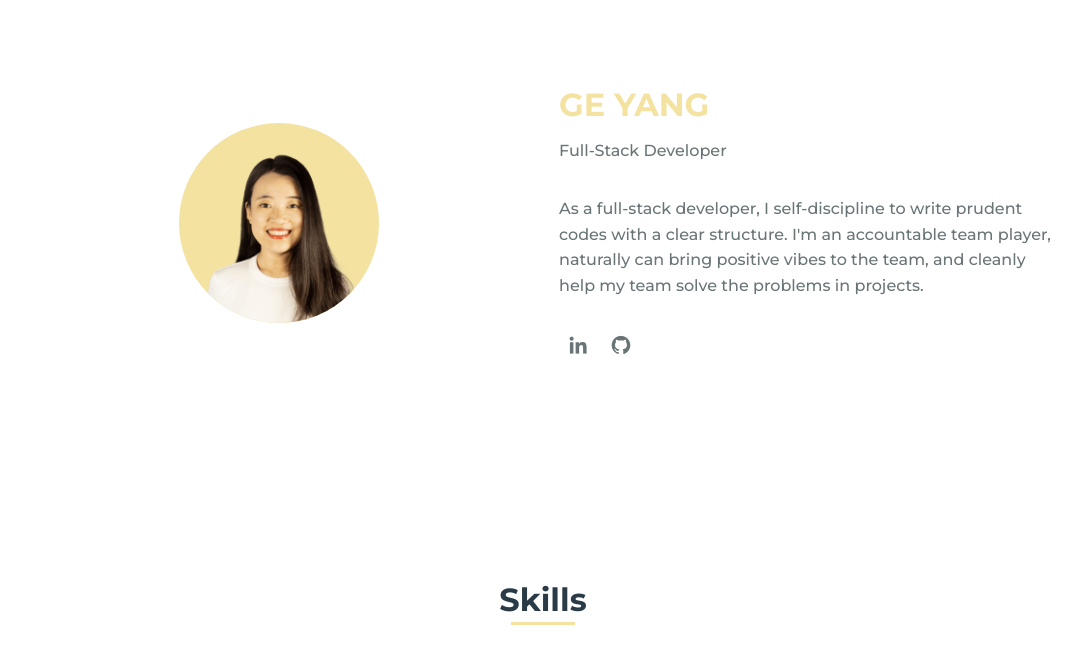
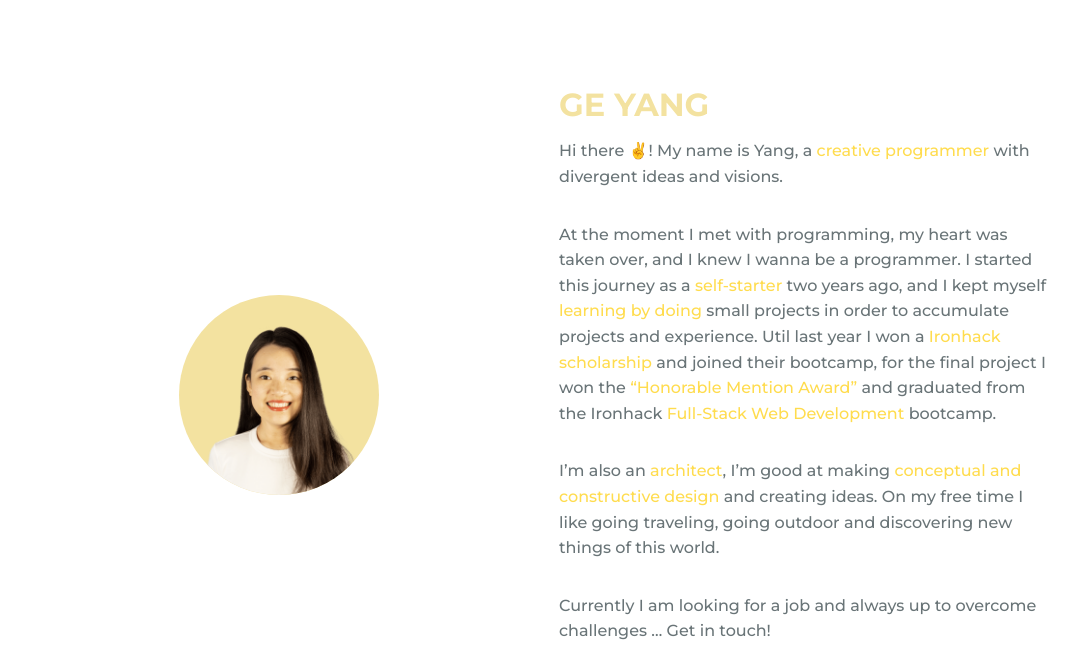
Before and after one commit to ohhyangyang/Portfolio-Yang, a plain HTML site: page index.html in a window 1280 px wide. Shown: the part 980-1650 px from the top of the page, without its empty margins (97-1183 px from the left). Drawn offline with nearby package versions, Linux system fonts and the light colour scheme.

Commit message:
updated about

```diff
--- a/assets/css/styles.css
+++ b/assets/css/styles.css
@@ -268,6 +268,9 @@ img {
 .about__social-icon:hover {
   color: var(--first-color);
 }
+.about .yellow{
+  color: #ffdc4e;
+}
 
 /* ===== SKILLS =====*/
 .skills__container {
--- a/index.html
+++ b/index.html
@@ -1,5 +1,6 @@
 <!DOCTYPE html>
 <html lang="en">
+
 <head>
     <meta charset="UTF-8">
     <meta name="viewport" content="width=device-width, initial-scale=1.0">
@@ -10,8 +11,9 @@
     <!-- ===== BOX ICONS ===== -->
     <link href='https://cdn.jsdelivr.net/npm/boxicons@2.0.5/css/boxicons.min.css' rel='stylesheet'>
 
-        <title>Portfolio responsive complete</title>
+    <title>Ge Yang</title>
 </head>
+
 <body>
     <!--===== HEADER =====-->
     <header class="l-header">
@@ -43,7 +45,7 @@
                 <h1 class="home__title">Hi, I'm<br><span>Yang.</span></h1>
 
                 <div class="home__scroll">
-                        <a href="#about" class="home__scroll-link"><i class='bx bxs-chevron-down' ></i></a>
+                    <a href="#about" class="home__scroll-link"><i class='bx bxs-chevron-down'></i></a>
                 </div>
 
                 <img src="assets/img/perfil.png" alt="" class="home__img">
@@ -60,13 +62,28 @@
                 </div>
 
                 <div>
-                        <h2 class="about__subtitle">GE YANG</h2>
-                        <span class="about__profession">Full-Stack Developer</span>
-                        <p class="about__text">As a full-stack developer, I self-discipline to write prudent codes with a clear structure. I'm an accountable team player, naturally can bring positive vibes to the team,  and cleanly help my team solve the problems in projects.</p>
+                    <h2 class="about__subtitle">GE YANG </h2>
+                    <!-- <span class="about__profession">Full-Stack Developer</span> -->
+                    <p class="about__text">Hi there ✌️! My name is Yang, a <span class="yellow">creative
+                            programmer</span> with divergent ideas and visions.
+                    </p>
+                    <p class="about__text">At the moment I met with programming, my heart was taken over, and I knew I wanna be a
+                        programmer. I started this journey as a <span class="yellow">self-starter</span> two years ago, and I kept myself <span class="yellow">learning by doing</span> small projects in order to
+                        accumulate projects and experience. Util last year I won a <span class="yellow">Ironhack scholarship</span> and joined their
+                        bootcamp, for the final project I won the <span class="yellow">“Honorable Mention Award”</span> and graduated from the
+                        Ironhack <span class="yellow">Full-Stack Web Development</span> bootcamp.
+
+                    </p>
+                    <p class="about__text">I’m also an <span class="yellow">architect</span>, I’m good at making <span class="yellow">conceptual and constructive design</span> and creating ideas.
+                        On my free time I like going traveling, going outdoor and discovering new things of this world.</p>
+                    <p class="about__text">Currently I am looking for a job and always up to overcome challenges … Get
+                        in touch!</p>
 
                     <div class="about__social">
-                            <a href="https://www.linkedin.com/in/yang-ge-bcn/" class="about__social-icon"><i class='bx bxl-linkedin' ></i></a>
-                            <a href="https://github.com/ohhyangyang" class="about__social-icon"><i class='bx bxl-github' ></i></a>
+                        <a href="https://www.linkedin.com/in/yang-ge-bcn/" class="about__social-icon"><i
+                                class='bx bxl-linkedin'></i></a>
+                        <a href="https://github.com/ohhyangyang" class="about__social-icon"><i
+                                class='bx bxl-github'></i></a>
                         <!-- <a href="#" class="about__social-icon"><i class='bx bxl-dribbble' ></i></a> -->
                     </div>
                 </div>
@@ -138,7 +155,8 @@
                     <img src="assets/img/work4.jpeg" alt="">
 
                     <div class="portfolio__link">
-                            <a href="https://www.matachana.com/User-Help-Tools/HPO/1_Preparing-the-load_en.html" class="portfolio__link-name">HPO Tutorial</a>
+                        <a href="https://www.matachana.com/User-Help-Tools/HPO/1_Preparing-the-load_en.html"
+                            class="portfolio__link-name">HPO Tutorial</a>
                     </div>
                 </div>
                 <div class="portfolio__img">
@@ -152,7 +170,8 @@
                     <img src="assets/img/work6.jpeg" alt="">
 
                     <div class="portfolio__link">
-                            <a href="https://drive.google.com/file/d/1H7foBJZ2M-NYxX2VR_uNlm9sutbAe3sD/view?usp=sharing" class="portfolio__link-name">Architecture design</a>
+                        <a href="https://drive.google.com/file/d/1H7foBJZ2M-NYxX2VR_uNlm9sutbAe3sD/view?usp=sharing"
+                            class="portfolio__link-name">Architecture design</a>
                     </div>
                 </div>
             </div>
@@ -212,8 +231,9 @@
                 <!-- <a href="#" class="footer__social"><i class='bx bxl-facebook' ></i></a>
                     <a href="#" class="footer__social"><i class='bx bxl-instagram' ></i></a>
                     <a href="#" class="footer__social"><i class='bx bxl-twitter' ></i></a> -->
-                    <a href="https://www.linkedin.com/in/yang-ge-bcn/" class="footer__social-icon"><i class='bx bxl-linkedin' ></i></a>
-                    <a href="https://github.com/ohhyangyang" class="footer__social-icon"><i class='bx bxl-github' ></i></a>
+                <a href="https://www.linkedin.com/in/yang-ge-bcn/" class="footer__social-icon"><i
+                        class='bx bxl-linkedin'></i></a>
+                <a href="https://github.com/ohhyangyang" class="footer__social-icon"><i class='bx bxl-github'></i></a>
 
             </div>
 
@@ -227,4 +247,5 @@
     <!--===== MAIN JS =====-->
     <script src="assets/js/main.js"></script>
 </body>
+
 </html>
```
Also changed, not shown: 1 other file. Lines whose indentation alone changed are shown as unchanged.
